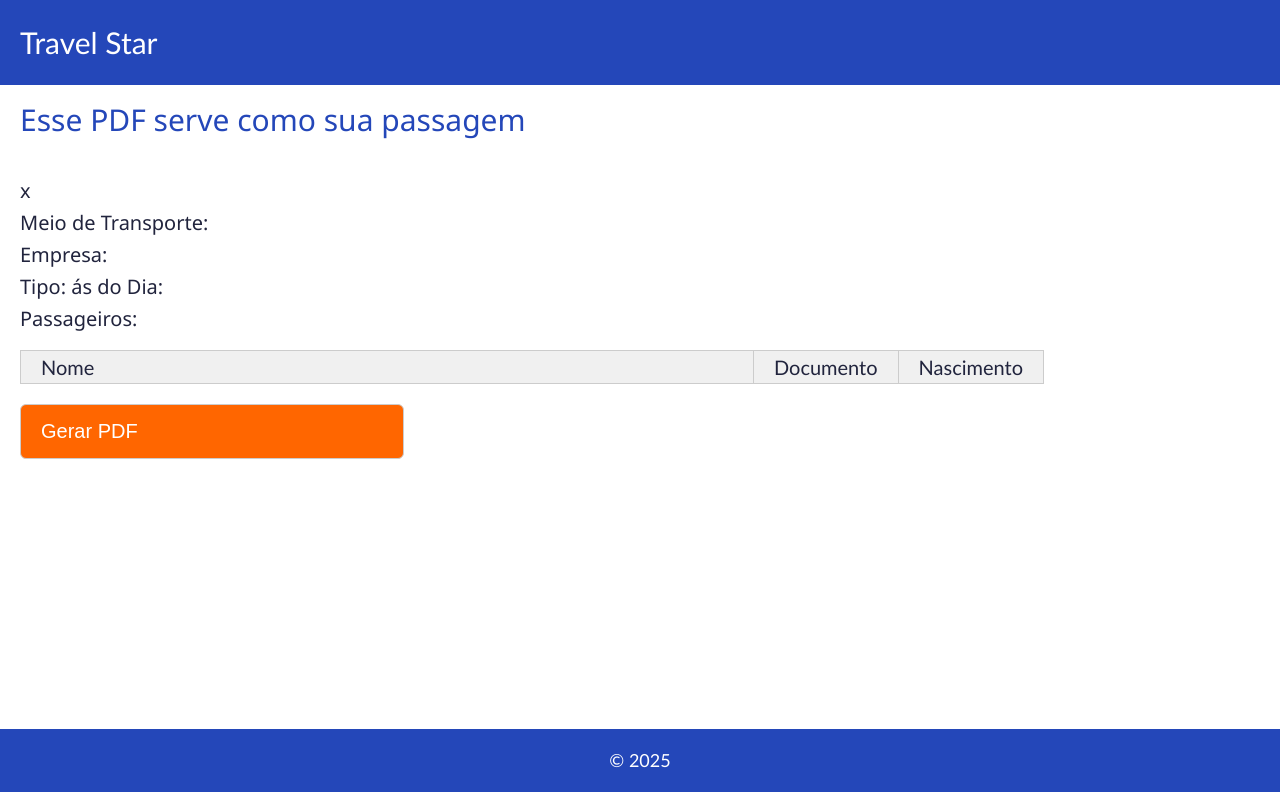
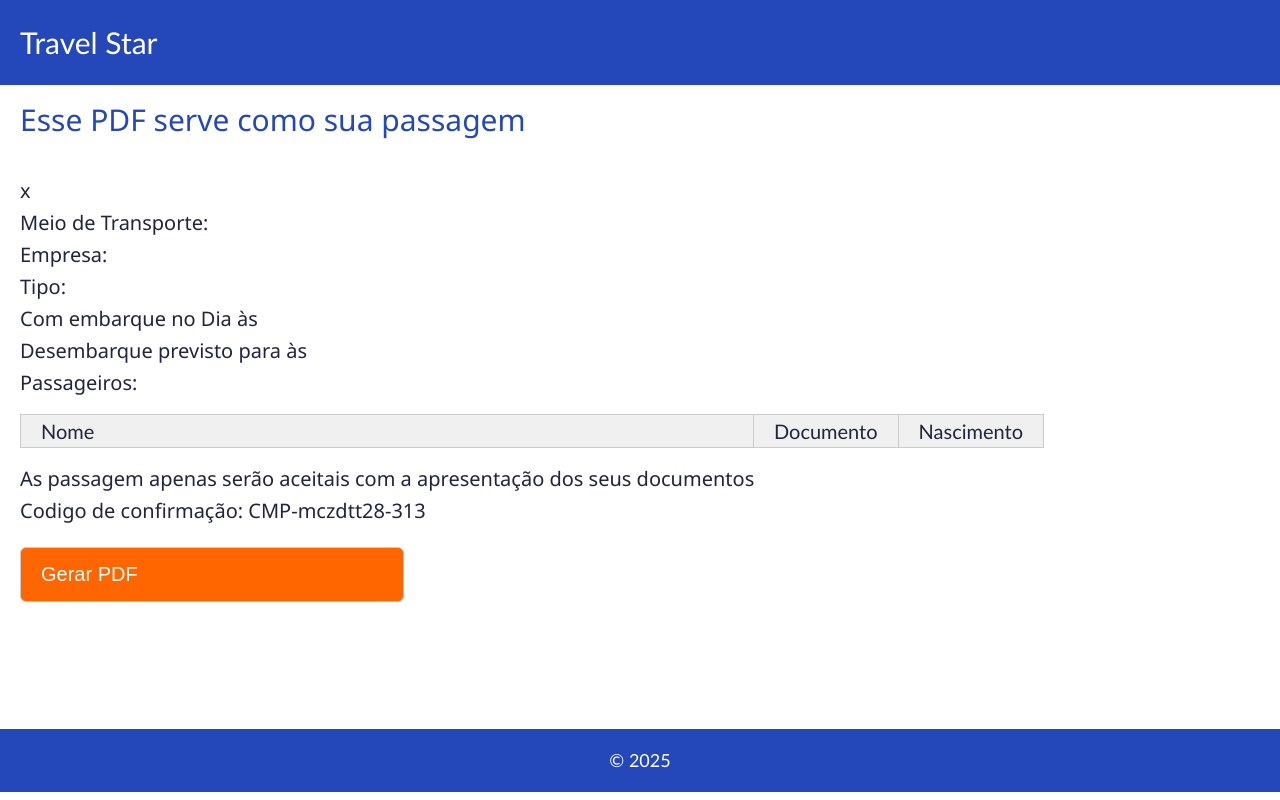
Before and after one commit to lluissf/Projeto-Viagens, a Vue app: page /gerar-passagens in a window 1280 px wide. Built offline with nearby package versions, Linux system fonts and the light colour scheme.

Commit message:
falta deixar melhor algumas partes

```diff
--- a/src/stores/cidade.js
+++ b/src/stores/cidade.js
@@ -14,6 +14,9 @@ export const useCidade = defineStore('cidade', () => {
   const cidade_origem = ref(null) // guarda o id
   const cidade_destino = ref(null)
 
+  const dataIda = ref("")
+  const dataVolta = ref ("")
+
   const cidades_disponiveis_origem = computed(() =>
     cidades.value.filter(c => c.id !== cidade_destino.value)
   )
@@ -27,6 +30,8 @@ export const useCidade = defineStore('cidade', () => {
     cidade_origem,
     cidade_destino,
     cidades_disponiveis_origem,
-    cidades_disponiveis_destino
+    cidades_disponiveis_destino,
+    dataVolta,
+    dataIda,
   }
 })
--- a/src/stores/resumo.js
+++ b/src/stores/resumo.js
@@ -17,12 +17,11 @@ export const useResumoCompra = defineStore('resumoCompra', () => {
   const viagemStore = useViagemSelecionada()
 
 
-  const { cidade_origem, cidade_destino, cidades } = storeToRefs(cidadeStore)
+  const { cidade_origem, cidade_destino, cidades, dataIda, dataVolta } = storeToRefs(cidadeStore)
   const { FormaSelecionada } = storeToRefs(pagamentoStore)
   const { meioSelecionado } = storeToRefs(locomocaoStore)
   const { passageiros, totalCompra } = storeToRefs(passageirosStore)
-  const { empresaViagem, tipoViagem, horarioEmbarque, horarioDesembarque } = storeToRefs(viagemStore)
-  const { dataViagem } = storeToRefs(viagemStore)
+  const { empresaViagem, tipoViagem, horarioEmbarque, horarioDesembarque, } = storeToRefs(viagemStore)
 
   const cidadeOrigem = computed(() =>
     cidades.value.find(c => c.id === cidade_origem.value)?.nome || ''
@@ -31,6 +30,7 @@ export const useResumoCompra = defineStore('resumoCompra', () => {
   const cidadeDestino = computed(() =>
     cidades.value.find(c => c.id === cidade_destino.value)?.nome || ''
   )
+
 
   return {
    cidadeOrigem,
@@ -44,7 +44,8 @@ export const useResumoCompra = defineStore('resumoCompra', () => {
    tipoViagem,
    horarioEmbarque,
    horarioDesembarque,
-   dataViagem,
+   dataVolta,
+   dataIda,
  }
 
 })
--- a/src/views/CidadesView.vue
+++ b/src/views/CidadesView.vue
@@ -3,8 +3,7 @@ import { ref } from 'vue'
 import { useCidade } from '@/stores/cidade'
 
 const cidadeStore = useCidade()
-const dataIda = ref('')
-const dataVolta = ref('')
+
 
 </script>
 
@@ -38,22 +37,24 @@ const dataVolta = ref('')
       </select>
     </div>
 
-    <div class="form-group">
+        <div class="form-group">
       <label for="dataIda">Data de Ida</label>
-      <input id="dataIda" type="date" v-model="dataIda" />
+      <input id="dataIda" type="date" v-model="cidadeStore.dataIda" />
     </div>
+
 
     <div class="form-group">
       <label for="dataVolta">Data de Volta</label>
-      <input id="dataVolta" type="date" v-model="dataVolta" />
+      <input id="dataVolta" type="date" v-model="cidadeStore.dataVolta" />
     </div>
 
-    <div v-if="dataIda && cidadeStore.cidade_origem && cidadeStore.cidade_destino" class="form-group">
+
+    <div v-if="cidadeStore.dataIda && cidadeStore.cidade_origem && cidadeStore.cidade_destino "class="form-group" >
       <label class="invisivel">Buscar</label>
       <router-link to="/meiao-locomocao">
         <button type="button">Buscar</button>
       </router-link>
-    </div>
+  </div>
   </div>
 </template>
 
--- a/src/views/GerarPassagensView.vue
+++ b/src/views/GerarPassagensView.vue
@@ -12,6 +12,16 @@ function gerarPDF() {
     console.error('Elemento #conteudo-pdf não encontrado!')
   }
 }
+
+function gerarCodigo() {
+  const random = Math.floor(Math.random() * 1000)
+  const timestamp = Date.now().toString(36)
+  return `CMP-${timestamp}-${random}`
+}
+
+const codigoCompra = gerarCodigo()
+
+
 </script>
 
 <template>
@@ -25,7 +35,10 @@ function gerarPDF() {
 
       <h2>Empresa: {{ resumoCompraStore.empresaViagem }}</h2>
 
-      <h2>Tipo: {{ resumoCompraStore.tipoViagem  }} ás {{resumoCompraStore.horarioEmbarque }} do Dia: {{ resumoCompraStore.dataViagem }}</h2>
+      <h2>Tipo: {{ resumoCompraStore.tipoViagem  }}</h2>
+      <h2>Com embarque no Dia {{ resumoCompraStore.dataIda }}  às {{resumoCompraStore.horarioEmbarque }} </h2>
+      <h2>Desembarque previsto para às {{ resumoCompraStore.horarioDesembarque }}</h2>
+
 
       <h2>Passageiros:</h2>
       <table>
@@ -47,6 +60,9 @@ function gerarPDF() {
           </tr>
         </tbody>
       </table>
+
+      <h2>As passagem apenas serão aceitais com a apresentação dos seus documentos</h2>
+      <h2>Codigo de confirmação: {{ gerarCodigo()}} </h2>
     </div>
 
     <button @click="gerarPDF">Gerar PDF</button>
@@ -64,7 +80,7 @@ h1 {
   padding: 1rem;
 }
 
-h2 {
+h2,p {
   font-size: 1rem;
   font-family: 'Segoe UI', Tahoma, Geneva, Verdana, sans-serif;
   max-width: 100%;
```
